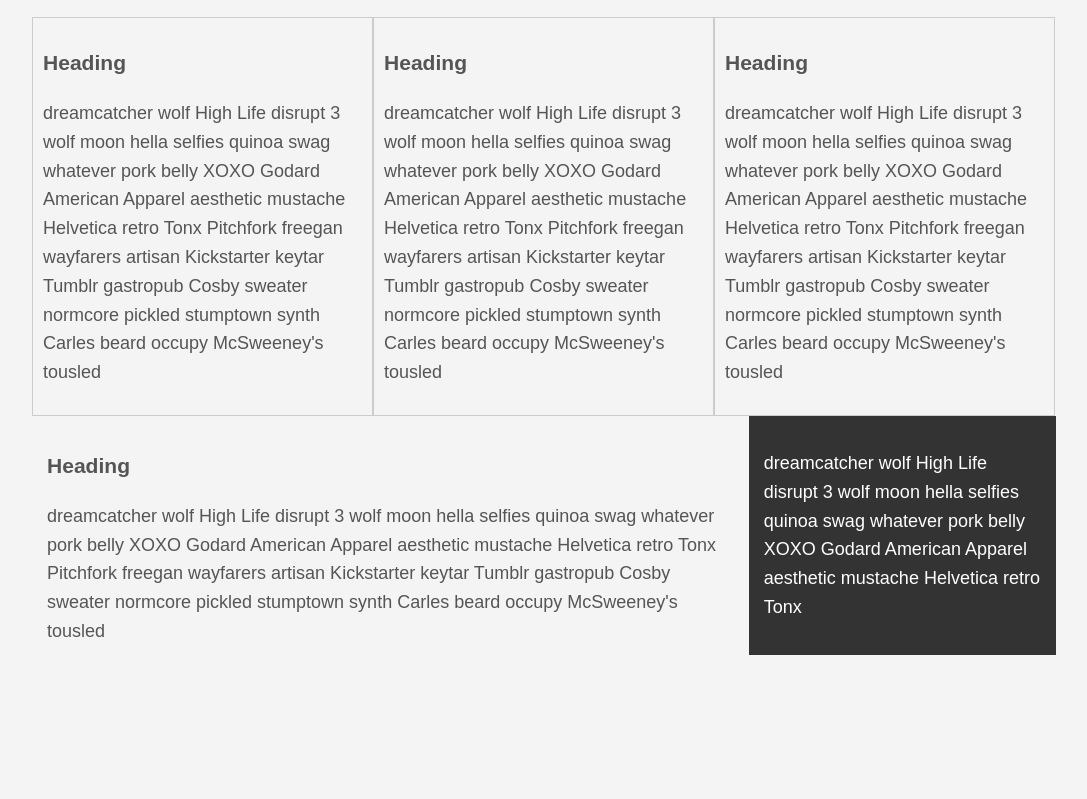
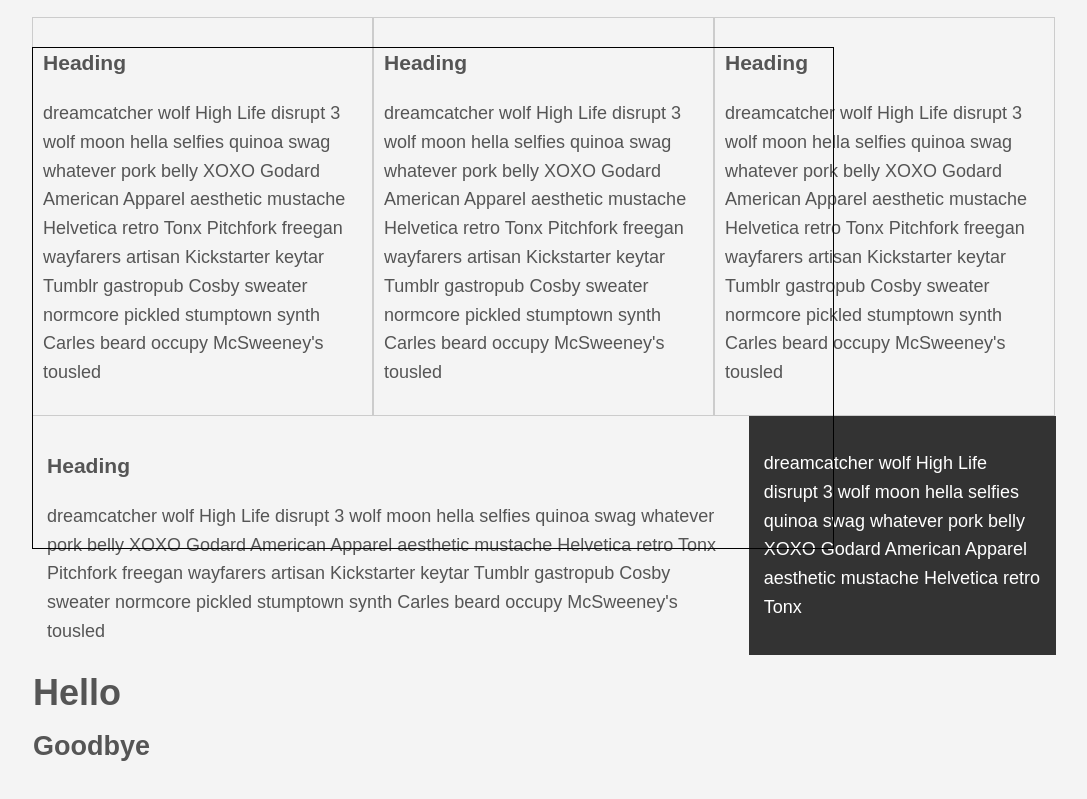
Before and after one commit to mulloa89/Add-l-Res, a plain HTML site: page CSS-CrashCourse/CSS Cheatsheet/index.html in a window 1280 px wide. Shown: the part 1814-2613 px from the top of the page, without its empty margins (96-1183 px from the left). Drawn offline with Linux system fonts and the light colour scheme; files whose address does not match are found by name.

Commit message:
Stuck @ .p-box

```diff
--- a/CSS-CrashCourse/CSS Cheatsheet/index.html
+++ b/CSS-CrashCourse/CSS Cheatsheet/index.html
@@ -124,8 +124,17 @@
                 Apparel aesthetic mustache Helvetica retro Tonx
             </p>
         </div>
+
+        <div class="clr"></div>
+
+        <div class="p-box">
+            <h1>Hello</h1>
+            <h2>Goodbye</h2>
+        </div>
+
     </div>
     <!-- ./container -->
+
 
     <div style="margin-top:1000px;"></div>
 
--- a/CSS-CrashCourse/CSS Cheatsheet/style.css
+++ b/CSS-CrashCourse/CSS Cheatsheet/style.css
@@ -7,7 +7,9 @@ selector {
 
 */
 
+
 /* RESET method - affects entire page */
+
 
 /*
 
@@ -166,3 +168,11 @@ a:visited {
     padding: 15px;
     box-sizing: border-box;
 }
+
+.p-box {
+    width: 800px;
+    height: 500px;
+    border: 1px solid #000;
+    margin-top: 30px;
+    position: relative;
+}
```
Lines whose indentation alone changed are shown as unchanged.
